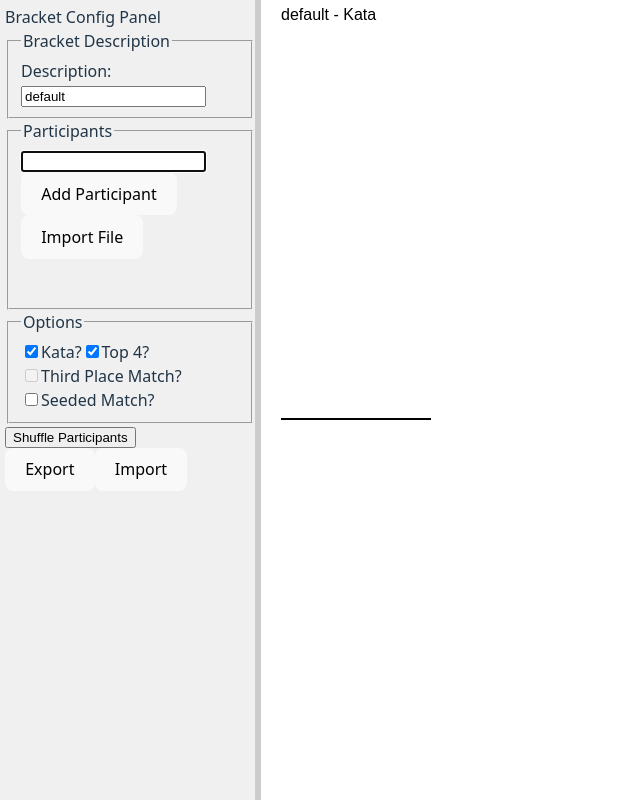
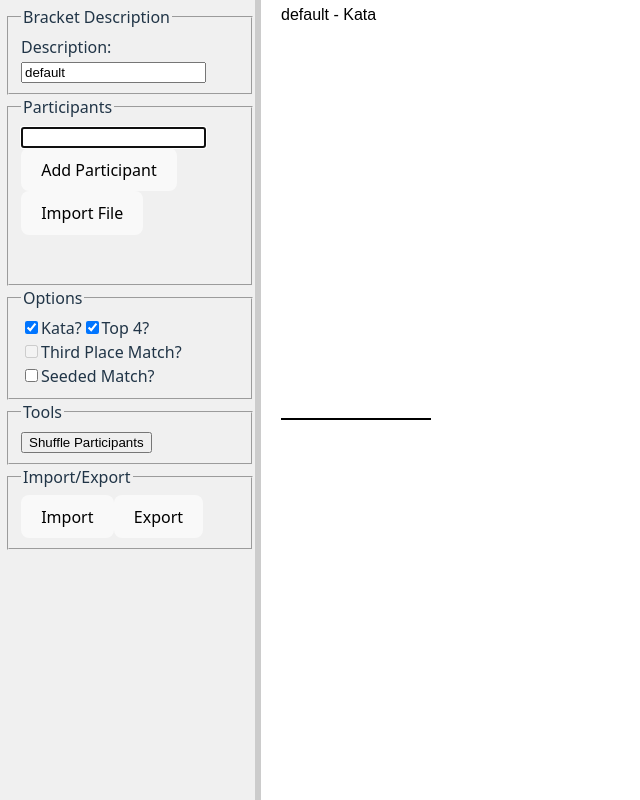
Before and after one commit to nikojo/Brackets, a React (Vite) app: page / in a window 1280 px wide. Shown: the whole page, without its empty margins (0-640 px from the left). Built offline with nearby package versions, Linux system fonts and the light colour scheme.

Commit message:
clean up config panel some more

```diff
--- a/src/BracketConfigPanel.tsx
+++ b/src/BracketConfigPanel.tsx
@@ -11,7 +11,6 @@ export default function BracketConfigPanel() {
 
     return (
         <div className="bracket-config-panel">
-            Bracket Config Panel
             <fieldset>
                 <legend>Bracket Description</legend>
                 <Description />
@@ -26,8 +25,14 @@ export default function BracketConfigPanel() {
                 <ThirdPlace />
                 <Seeded />
             </fieldset>
-            <Shuffle />
-            <ImportExportButtons store={bpstore} />
+            <fieldset>
+                <legend>Tools</legend>
+                <Shuffle />
+            </fieldset>
+            <fieldset>
+                <legend>Import/Export</legend>
+                <ImportExportButtons store={bpstore} />
+            </fieldset>
         </div>
     )
 
--- a/src/components/importExport.tsx
+++ b/src/components/importExport.tsx
@@ -42,7 +42,6 @@ export function ImportExportButtons({ store }: Props) {
 
     return (
         <div>
-            <button onClick={handleExport}>Export</button>
             <button onClick={() => fileInputRef.current?.click()}>Import</button>
             <input
                 ref={fileInputRef}
@@ -51,6 +50,7 @@ export function ImportExportButtons({ store }: Props) {
                 style={{ display: "none" }}
                 onChange={handleImport}
             />
+            <button onClick={handleExport}>Export</button>
         </div>
     );
 }
```
